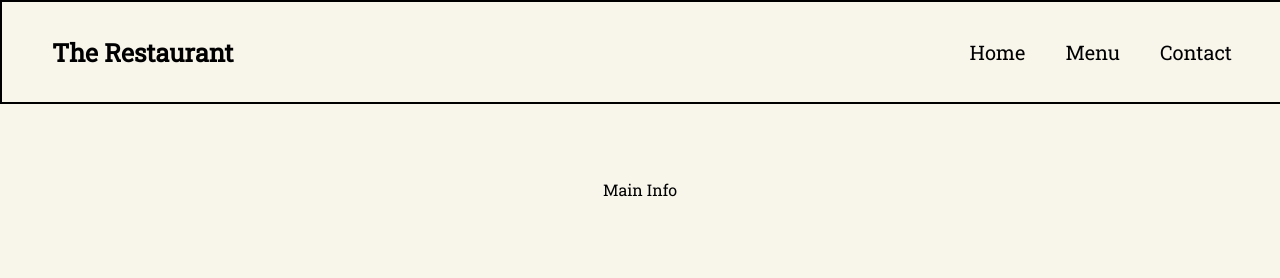
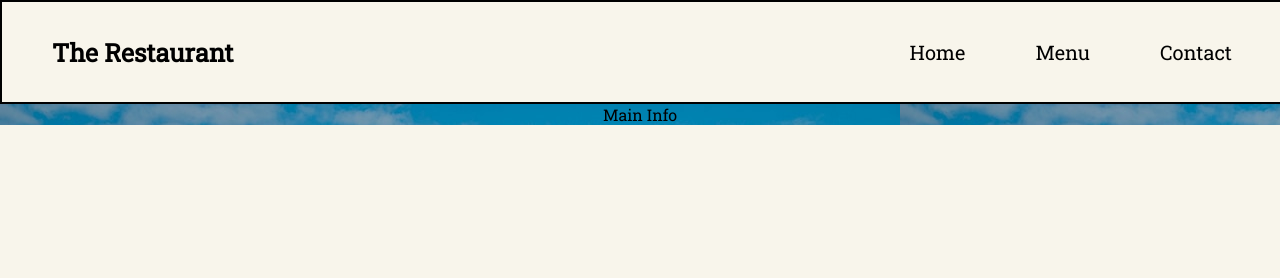
Before and after one commit to jmv1006/RestaurantPage, a website built with webpack: page dist/index.html in a window 1280 px wide. Built offline with nearby package versions, Linux system fonts and the light colour scheme.

Commit message:
commit 4

```diff
--- a/src/homepage.js
+++ b/src/homepage.js
@@ -33,18 +33,6 @@ function createHeader() {
             contactButtonDiv.classList = 'navButton';
         }
     };
-};
-
-//<-- Main Info Area -->
-function createMainContent() {
-    //const img = document.createElement('img');
-    //img.src = '../src/images/mexicanfood.jpeg';
-
-    //creates main area container
-    const homePageDescription = document.createElement('div');
-    contentModule.appendChild(homePageDescription).innerText = 'Main Info';
-    homePageDescription.classList = 'homePageMainArea';
-    //contentModule.appendChild(img);
 
     const navChoices = document.querySelectorAll('.navButton');
     for (let j = 0; j < navChoices.length; j++) {
@@ -56,6 +44,16 @@ function createMainContent() {
             this.classList = 'navButton';
         })
     };
+
+};
+
+//<-- Main Info Area -->
+function createMainContent() {
+    //creates main area container
+    const homePageMainContent = document.createElement('div');
+    contentModule.appendChild(homePageMainContent).innerText = 'Main Info';
+    homePageMainContent.classList = 'homePageMainArea';
+
 };
 
 
--- a/src/style.css
+++ b/src/style.css
@@ -33,7 +33,7 @@ body {
 
 .navItems {
     display: flex;
-    gap: 40px;
+    gap: 70px;
     margin-right: 50px;
 }
 
@@ -51,5 +51,11 @@ body {
     display: flex;
     justify-content: center;
     align-items: center;
-    padding: 75px;
+    background-image: url(/src/images/cast.jpeg);
 }
+
+#homePageImage {
+    width: 100%;
+    height: auto;
+    height: auto;
+}
```
Also changed, not shown: dist/main.js, src/images/cast.jpeg (added), 2 other files.
